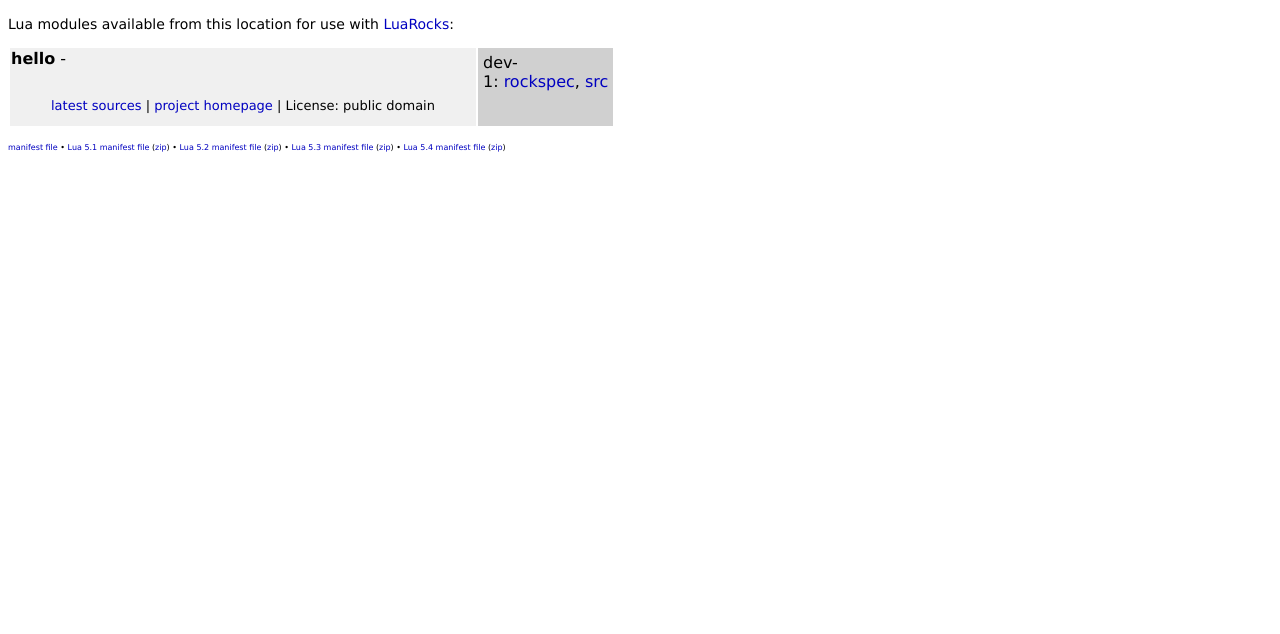
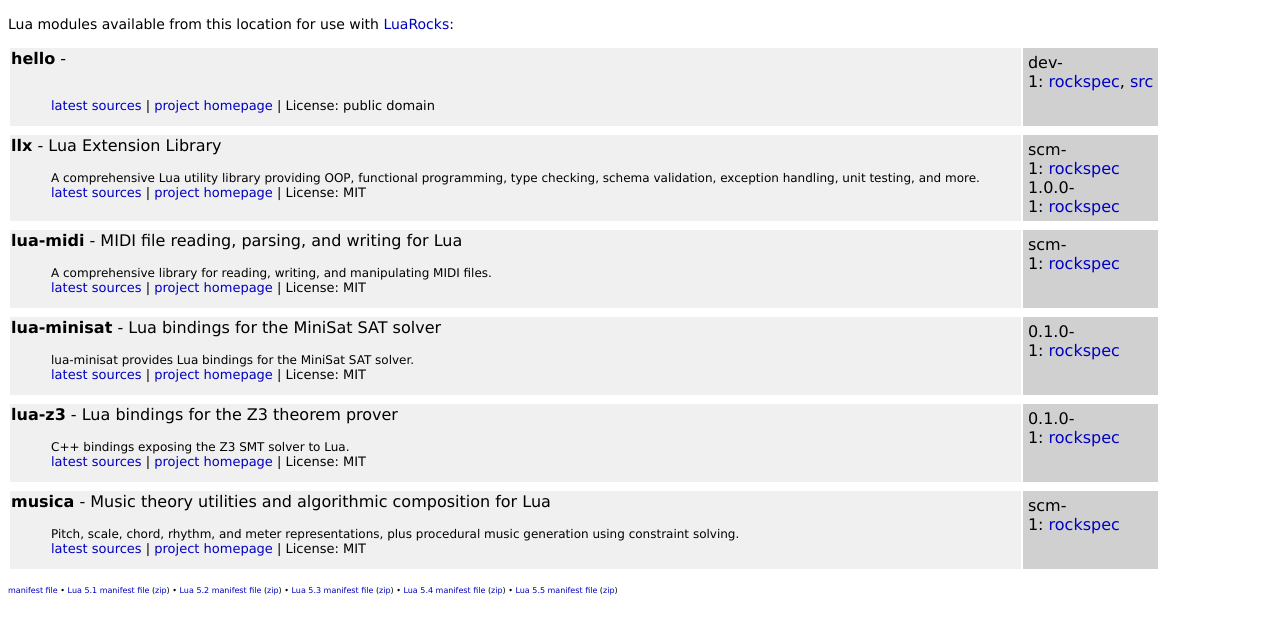
Before and after one commit to alexames/luarocks-repository, a plain HTML site: page index.html in a window 1280 px wide. Shown: the part 44-678 px from the top of the page. Drawn offline with Linux system fonts and the light colour scheme.

Commit message:
Updated rockspecs

```diff
--- a/index.html
+++ b/index.html
@@ -50,14 +50,60 @@
 Lua modules available from this location for use with <a href="http://www.luarocks.org">LuaRocks</a>:
 </p>
 <table class="main">
+<tr>
 <td class="package">
 <p><a name="hello"></a><a href="#hello" class="pkg"><b>hello</b></a> - <br/>
 </p><blockquote><p><br/>
-
 <font size="-1"><a href="git+ssh://git@github.com:alexames/hello.git">latest sources</a> | <a href="www.google.com" target="_blank">project homepage</a> | License: public domain</font></p>
-</blockquote></a></td>
+</blockquote></td>
 <td class="version">
 dev-1:&nbsp;<a href="hello-dev-1.rockspec">rockspec</a>,&nbsp;<a href="hello-dev-1.src.rock">src</a><br/></td></tr>
+<tr><td colspan="2" class="spacer"></td></tr>
+<tr>
+<td class="package">
+<p><a name="llx"></a><a href="#llx" class="pkg"><b>llx</b></a> - Lua Extension Library<br/>
+</p><blockquote><p>A comprehensive Lua utility library providing OOP, functional programming, type checking, schema validation, exception handling, unit testing, and more.<br/>
+<font size="-1"><a href="https://github.com/alexames/llx">latest sources</a> | <a href="https://github.com/alexames/llx" target="_blank">project homepage</a> | License: MIT</font></p>
+</blockquote></td>
+<td class="version">
+scm-1:&nbsp;<a href="llx-scm-1.rockspec">rockspec</a><br/>
+1.0.0-1:&nbsp;<a href="llx-1.0.0-1.rockspec">rockspec</a><br/></td></tr>
+<tr><td colspan="2" class="spacer"></td></tr>
+<tr>
+<td class="package">
+<p><a name="lua-midi"></a><a href="#lua-midi" class="pkg"><b>lua-midi</b></a> - MIDI file reading, parsing, and writing for Lua<br/>
+</p><blockquote><p>A comprehensive library for reading, writing, and manipulating MIDI files.<br/>
+<font size="-1"><a href="https://github.com/alexames/lua-midi">latest sources</a> | <a href="https://github.com/alexames/lua-midi" target="_blank">project homepage</a> | License: MIT</font></p>
+</blockquote></td>
+<td class="version">
+scm-1:&nbsp;<a href="lua-midi-scm-1.rockspec">rockspec</a><br/></td></tr>
+<tr><td colspan="2" class="spacer"></td></tr>
+<tr>
+<td class="package">
+<p><a name="lua-minisat"></a><a href="#lua-minisat" class="pkg"><b>lua-minisat</b></a> - Lua bindings for the MiniSat SAT solver<br/>
+</p><blockquote><p>lua-minisat provides Lua bindings for the MiniSat SAT solver.<br/>
+<font size="-1"><a href="https://github.com/alexames/lua-minisat">latest sources</a> | <a href="https://github.com/alexames/lua-minisat" target="_blank">project homepage</a> | License: MIT</font></p>
+</blockquote></td>
+<td class="version">
+0.1.0-1:&nbsp;<a href="lua-minisat-0.1.0-1.rockspec">rockspec</a><br/></td></tr>
+<tr><td colspan="2" class="spacer"></td></tr>
+<tr>
+<td class="package">
+<p><a name="lua-z3"></a><a href="#lua-z3" class="pkg"><b>lua-z3</b></a> - Lua bindings for the Z3 theorem prover<br/>
+</p><blockquote><p>C++ bindings exposing the Z3 SMT solver to Lua.<br/>
+<font size="-1"><a href="https://github.com/alexames/lua-z3">latest sources</a> | <a href="https://github.com/alexames/lua-z3" target="_blank">project homepage</a> | License: MIT</font></p>
+</blockquote></td>
+<td class="version">
+0.1.0-1:&nbsp;<a href="lua-z3-0.1.0-1.rockspec">rockspec</a><br/></td></tr>
+<tr><td colspan="2" class="spacer"></td></tr>
+<tr>
+<td class="package">
+<p><a name="musica"></a><a href="#musica" class="pkg"><b>musica</b></a> - Music theory utilities and algorithmic composition for Lua<br/>
+</p><blockquote><p>Pitch, scale, chord, rhythm, and meter representations, plus procedural music generation using constraint solving.<br/>
+<font size="-1"><a href="https://github.com/alexames/musica">latest sources</a> | <a href="https://github.com/alexames/musica" target="_blank">project homepage</a> | License: MIT</font></p>
+</blockquote></td>
+<td class="version">
+scm-1:&nbsp;<a href="musica-scm-1.rockspec">rockspec</a><br/></td></tr>
 <tr><td colspan="2" class="spacer"></td></tr>
 </table>
 <p class="manifest">
@@ -66,6 +112,7 @@
 &bull; <a href="manifest-5.2">Lua 5.2 manifest file</a> (<a href="manifest-5.2.zip">zip</a>)
 &bull; <a href="manifest-5.3">Lua 5.3 manifest file</a> (<a href="manifest-5.3.zip">zip</a>)
 &bull; <a href="manifest-5.4">Lua 5.4 manifest file</a> (<a href="manifest-5.4.zip">zip</a>)
+&bull; <a href="manifest-5.5">Lua 5.5 manifest file</a> (<a href="manifest-5.5.zip">zip</a>)
 </p>
 </body>
 </html>
```
Also changed, not shown: 11 other files.
